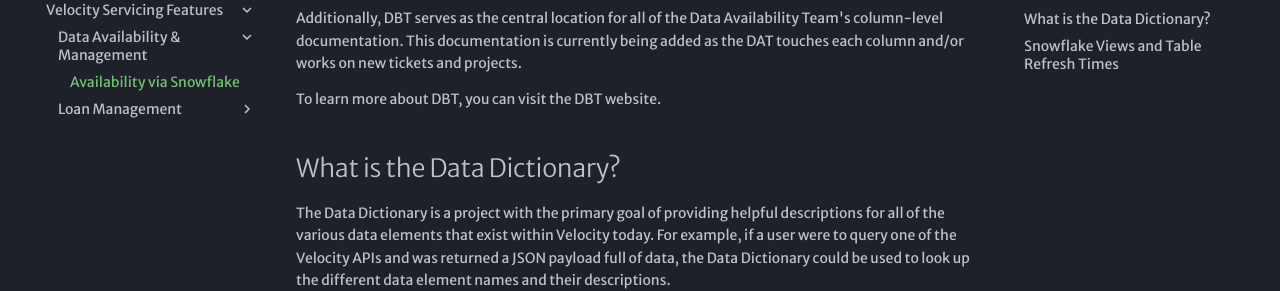
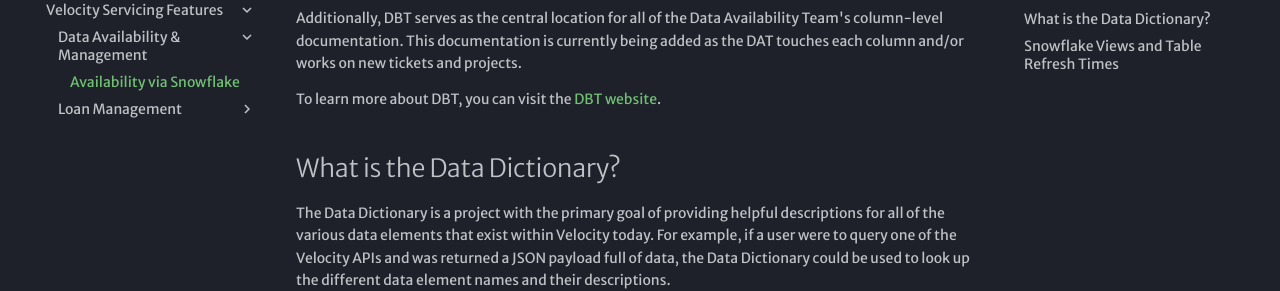
Before and after one commit to medinast/mkdocs-material-poc, an MkDocs documentation site: the page built from docs/Velocity Servicing Features/Data Availability & Management/Availability via Snowflake.md, in a window 1280 px wide and 900 px high, scrolled down 1167 px. Shown: the part 170-461 px from the top of the window. Built offline with MkDocs 1.6.1 and Material for MkDocs 9.7.7, drawn with Linux system fonts in a browser that asks for light colours; some web fonts are replaced; part of the change alters nothing that is shown.

```diff
--- a/docs/Velocity Servicing Features/Data Availability & Management/Availability via Snowflake.md
+++ b/docs/Velocity Servicing Features/Data Availability & Management/Availability via Snowflake.md
@@ -27,7 +27,7 @@ DBT also acts as a data transformation tool, allowing users to take source data
 
 Additionally, DBT serves as the central location for all of the Data Availability Team's column-level documentation. This documentation is currently being added as the DAT touches each column and/or works on new tickets and projects.
 
-To learn more about DBT, you can visit the DBT website.
+To learn more about DBT, you can visit the [DBT website](https://docs.getdbt.com/docs/introduction).
 
 ## What is the Data Dictionary?
 
```
